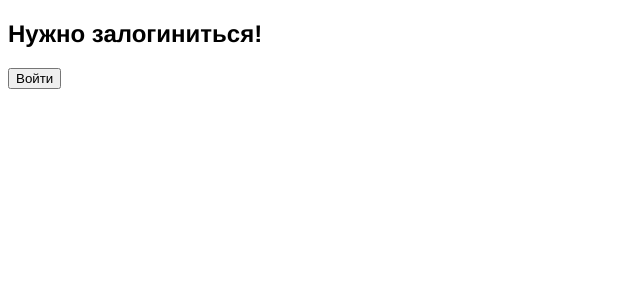
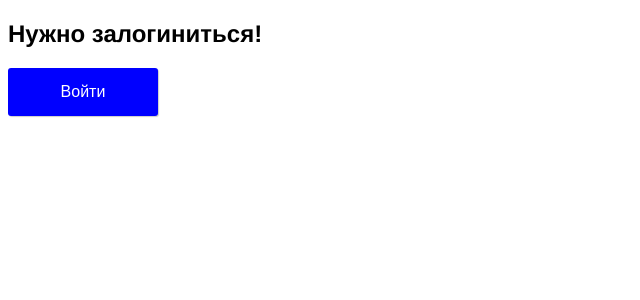
Before and after one commit to anna-akhmet/react-adminka-with-fetch, a React (Create React App) app: page / in a window 1280 px wide. Shown: the top 300 px of the page, without its empty margins (0-640 px from the left). Built offline with nearby package versions, Linux system fonts and the light colour scheme.

Commit message:
Refactor the button`s css as a styled component

```diff
--- a/src/App.js
+++ b/src/App.js
@@ -1,6 +1,33 @@
 import Shop from "./Shop";
-import React, {useState, useEffect} from 'react';
-import "./index.css";
+import React, {useState} from "react";
+import styled from "styled-components";
+
+const UIButton = styled.button`
+  background-color: var(--primary);
+  color: white;
+  border: 0;
+  padding: 15px 20px;
+  min-width: 150px;
+  font-size: 16px;
+  border-radius: 3px;
+  cursor: pointer;
+  transition: opacity 200ms ease-out;
+  box-shadow: 1px 1px 1px rgba(0, 0, 0, 0.2);
+
+  &:hover {
+    opacity: 0.8;
+  }
+
+  &:disabled {
+    opacity: 0.4;
+    cursor: disabled;
+  }
+
+  &:active {
+    box-shadow: 0 0px rgba(0, 0, 0, 0.2);
+    transform: translateY(1px);
+  }
+`;
 
 
 function App() {
@@ -10,18 +37,18 @@ function App() {
     return (
       <>
         <Shop />
-        <button className="btn" onClick={() => setLogin(false)}>
+        <UIButton onClick={() => setLogin(false)}>
           Выйти
-        </button>
+        </UIButton>
       </>
     );
   } else {
     return (
       <>
         <h2>Нужно залогиниться!</h2>
-        <button className="btn" onClick={() => setLogin(true)}>
+        <UIButton onClick={() => setLogin(true)}>
           Войти
-        </button>
+        </UIButton>
       </>
     );
   }
```
